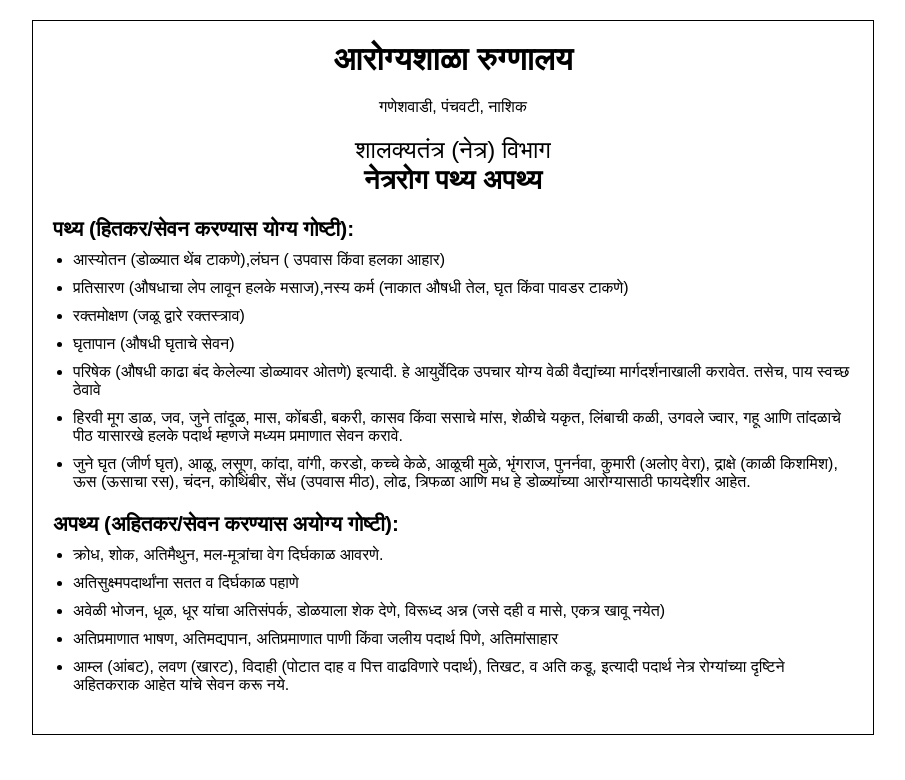
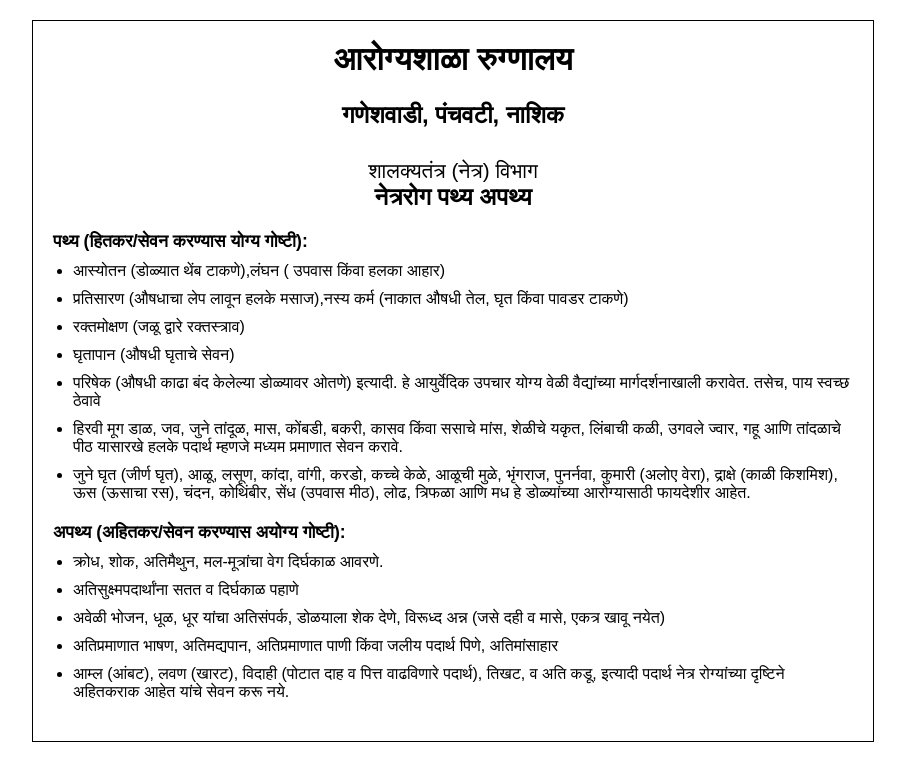
Before and after one commit to tejadeshmukh/information, a plain HTML site: page index.html in a window 1280 px wide. Shown: the whole page, without its empty margins (187-1092 px from the left). Drawn offline with Linux system fonts and the light colour scheme.

Commit message:
Update index.html

```diff
--- a/index.html
+++ b/index.html
@@ -26,12 +26,13 @@
         header {
             font-size: 2em;
             font-weight: bold;
-            margin-bottom: 20px;
+	    margin-bottom : -1px;
         }
 
         .address {
-            font-size: 1em;
-            margin-bottom: 20px;
+            font-size: 1.5em;
+	    font-weight: bold;
+            margin-bottom: 30px;
         }
 
         .subheader {
@@ -39,12 +40,12 @@
         }
 
         .subheader .highlight {
-            font-size: 1.7em;
+            font-size: 1.5em;
             font-weight: bold;
         }
 
         .subheader .normal {
-            font-size: 1.5em;
+            font-size: 1.3em;
         }
 
         .content {
@@ -52,7 +53,7 @@
         }
 
         .content h2, .content h3 {
-            font-size: 1.3em;
+            font-size: 1.1em;
             margin-bottom: 10px;
         }
 
@@ -89,7 +90,7 @@
             }
 
             .content h2, .content h3 {
-                font-size: 1.2em;
+                font-size: 1.1em;
             }
 
             .content ul li {
```
